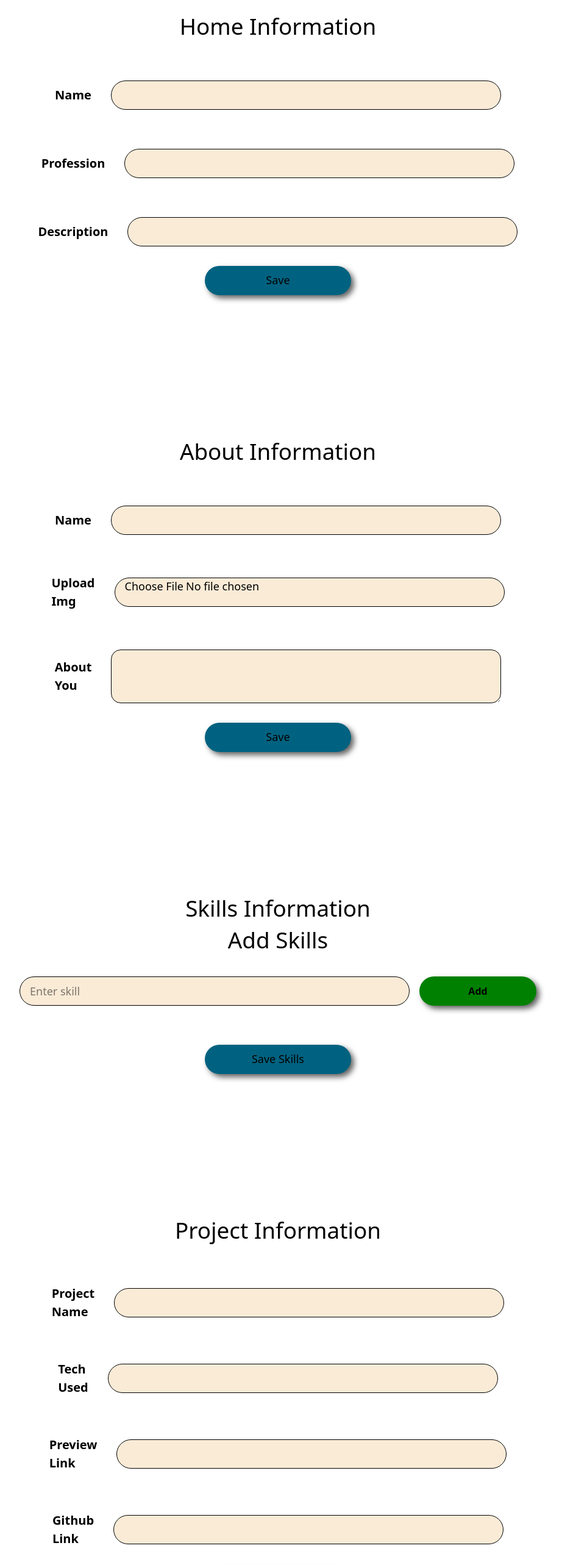
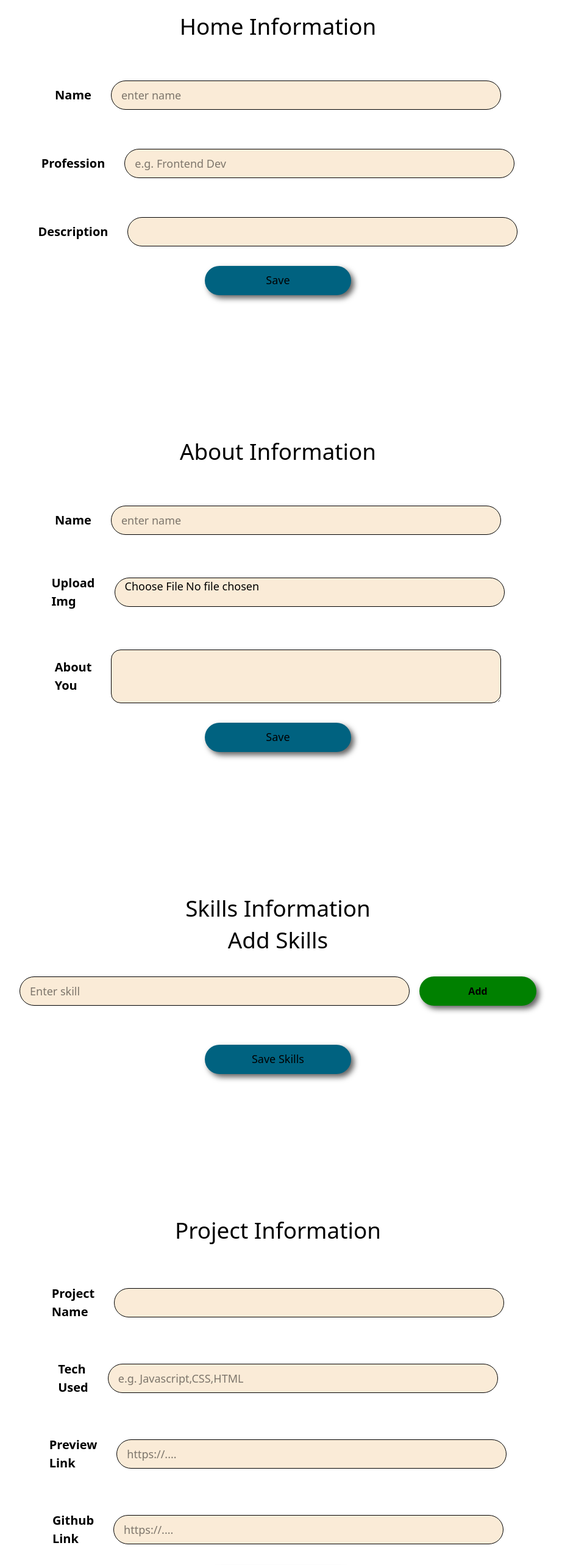
Before and after one commit to vasimkatiya/dev-folio-frontend, a React (Vite) app: page /home in a window 1280 px wide. Shown: the part 180-2746 px from the top of the page at 61% size, without its empty margins (184-1106 px from the left). Built offline with nearby package versions, Linux system fonts and the light colour scheme; sample sign-in values are in the browser's storage.

Commit message:
inp fixing

```diff
--- a/src/components/AboutFrom.jsx
+++ b/src/components/AboutFrom.jsx
@@ -54,7 +54,7 @@ const AboutFrom = () => {
         <form onSubmit={handleSubmit}>
         <div className="input-handler">
           <label htmlFor="">name</label>
-          <input type="text" required name='name' value={name} onChange={(e)=>setname(e.target.value)} />
+          <input type="text" placeholder='enter name' required name='name' value={name} onChange={(e)=>setname(e.target.value)} />
           </div>
 
         <div className="input-handler">
--- a/src/components/ContactForm.jsx
+++ b/src/components/ContactForm.jsx
@@ -47,12 +47,12 @@ const ContactFrom = () => {
       <form onSubmit={handleSubmit}>
         <div className="input-handler">
           <label htmlFor="">email</label>
-          <input type="email" required value={email} onChange={(e)=>setemail(e.target.value)} name='email' />
+          <input type="email" placeholder='example@gmail.com' required value={email} onChange={(e)=>setemail(e.target.value)} name='email' />
           </div>
 
           <div className="input-handler">
           <label htmlFor="">phone</label>
-          <input type="text" value={mobile} required onChange={(e)=>setmobile(e.target.value)} name='phone' />
+          <input type="text" placeholder='884xx xxxxx' value={mobile} required onChange={(e)=>setmobile(e.target.value)} name='phone' />
           </div>
 
           <div className="input-handler">
--- a/src/components/HomeFrom.jsx
+++ b/src/components/HomeFrom.jsx
@@ -43,11 +43,11 @@ const HomeFrom = () => {
         <form onSubmit={handleSubmit}>
           <div className="input-handler">
           <label htmlFor="">name</label>
-          <input type="text" required value={name} onChange={(e)=>setname(e.target.value)} name='name' />
+          <input type="text" placeholder='enter name' required value={name} onChange={(e)=>setname(e.target.value)} name='name' />
           </div>
           <div className="input-handler">
           <label htmlFor="">profession</label>
-          <input type="text" required value={title} onChange={(e)=>settitle(e.target.value)} name='title' />
+          <input type="text" placeholder='e.g. Frontend Dev' required value={title} onChange={(e)=>settitle(e.target.value)} name='title' />
           </div>
           <div className="input-handler">
           <label htmlFor="">description</label>
--- a/src/components/ProjectFrom.jsx
+++ b/src/components/ProjectFrom.jsx
@@ -54,17 +54,17 @@ const ProjectFrom = () => {
 
           <div className="input-handler">
           <label htmlFor="">tech used </label>
-          <input type="text" required value={tech} onChange={(e)=>settech(e.target.value)} name='tech' />
+          <input type="text" placeholder='e.g. Javascript,CSS,HTML' required value={tech} onChange={(e)=>settech(e.target.value)} name='tech' />
           </div>
 
           <div className="input-handler">
           <label htmlFor="">preview link</label>
-          <input type="text" value={link} onChange={(e)=>setlink(e.target.value)} name='link' />
+          <input type="text" value={link} placeholder='https://....' onChange={(e)=>setlink(e.target.value)} name='link' />
           </div>
 
           <div className="input-handler">
           <label htmlFor="">github link</label>
-          <input type="text" value={repo} onChange={(e)=>setrepo(e.target.value)} name='github_link' />
+          <input type="text" placeholder='https://....' value={repo} onChange={(e)=>setrepo(e.target.value)} name='github_link' />
           </div>
 
         <button type="submit" className='sub'>{load ? "loading" : "save"}</button>
```
